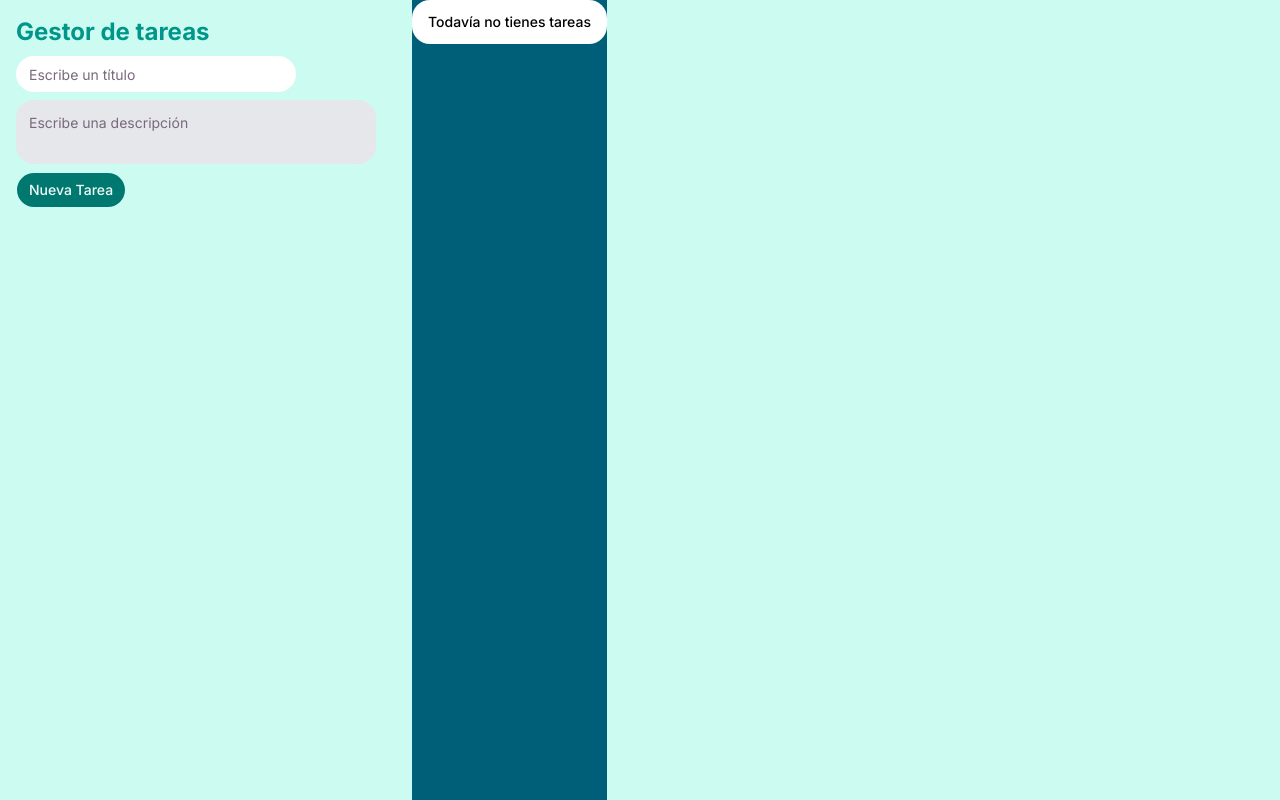
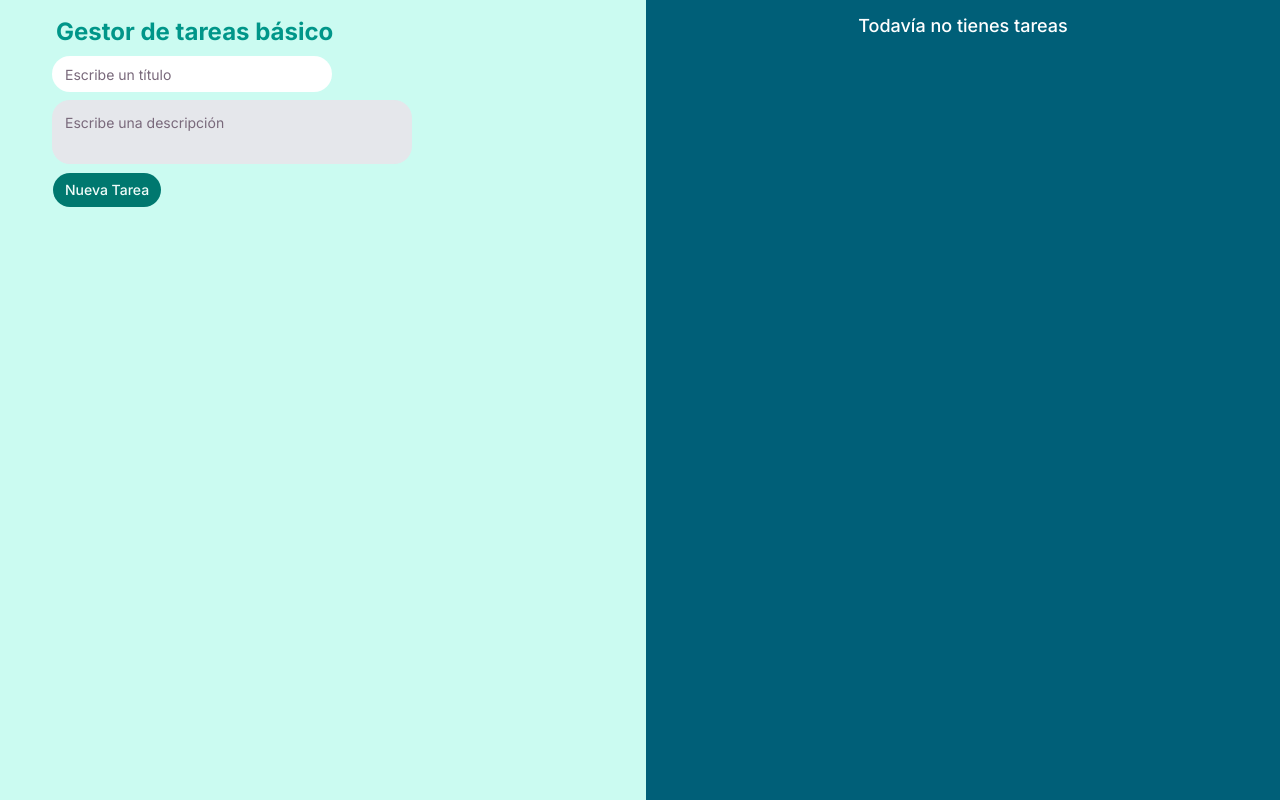
Before and after one commit to Elena-Alvarez-Campos/react_proyect, a Next.js app: page / in a window 1280 px wide. Built offline with nearby package versions, Linux system fonts and the light colour scheme.

Commit message:
retoques y prueba en navegador

```diff
--- a/app/components/gestorTareas/Tablon.tsx
+++ b/app/components/gestorTareas/Tablon.tsx
@@ -51,28 +51,28 @@ export default function Tablon(){
     }
     //#00786f
     return(<div className="pl-3 flex flex-row min-h-screen bg-teal-100">
-        <div className=" w-100">
-            <h1 className="p-1 pt-4 text-2xl font-bold text-teal-600">Gestor de tareas</h1>
+        <div className=" min-w-1/2">
+            <h1 className="p-1 ml-10 pt-4 text-2xl font-bold text-teal-600">Gestor de tareas básico</h1>
             <div>
-                <Input className="max-w-70 m-1 bg-white" value={titulo} placeholder="Escribe un título" onChange={e => setTitulo(e.target.value)}></Input>
-                <Textarea className="max-w-90 m-1 bg-gray-200" value={descripcion} placeholder="Escribe una descripción" onChange={e => setDescripcion(e.target.value)}></Textarea>
+                <Input className="max-w-70 m-1 ml-10 bg-white" value={titulo} placeholder="Escribe un título" onChange={e => setTitulo(e.target.value)}></Input>
+                <Textarea className="max-w-90 m-1 ml-10 bg-gray-200" value={descripcion} placeholder="Escribe una descripción" onChange={e => setDescripcion(e.target.value)}></Textarea>
 
-                <Button  className="max-w-30 m-1" onClick={anadirTarea}>Nueva Tarea</Button>
-                <Alert variant="destructive" className={`max-w-md border-0 ${advertencia ? 'block' : 'hidden'}`}>
+                <Button  className="max-w-30 m-1 ml-10" onClick={anadirTarea}>Nueva Tarea</Button>
+                <Alert variant="destructive" className={`max-w-md ml-10 border-0 ${advertencia ? 'block' : 'hidden'}`}>
                     <AlertTitle>No puedes dejar ningún campo vacío</AlertTitle>
                 </Alert>
             </div>
         </div>
 
-        <div className="bg-cyan-800">
-            <div >
-            <Alert variant="destructive" className={`max-w-md border-0 ${vacio ? 'block' : 'hidden'}`}>
-                <AlertTitle className="text-black">Todavía no tienes tareas</AlertTitle>
+        <div className="bg-cyan-800 min-w-1/2 flex justify-center">
+            <div>
+            <Alert variant="destructive" className={`max-w-md border-0 bg-transparent ${vacio ? 'block' : 'hidden'}`}>
+                <AlertTitle className="text-white bg-transparent text-center text-lg">Todavía no tienes tareas</AlertTitle>
             </Alert>
             </div>
             <div >{tarea.map((tarea) => (
                 <div key={tarea.id}>
-                <Card className="min-w-50 m-3 p-4 pl-4 h-auto">
+                <Card className="min-w-50  m-3 p-4 pl-4 h-auto">
                     <div >
                         <CardTitle pl-1>{tarea.titulo}</CardTitle>
                         <Textarea  id="textarea-disabled" disabled className="cursor-pointer">{tarea.descripcion}</Textarea>
```
